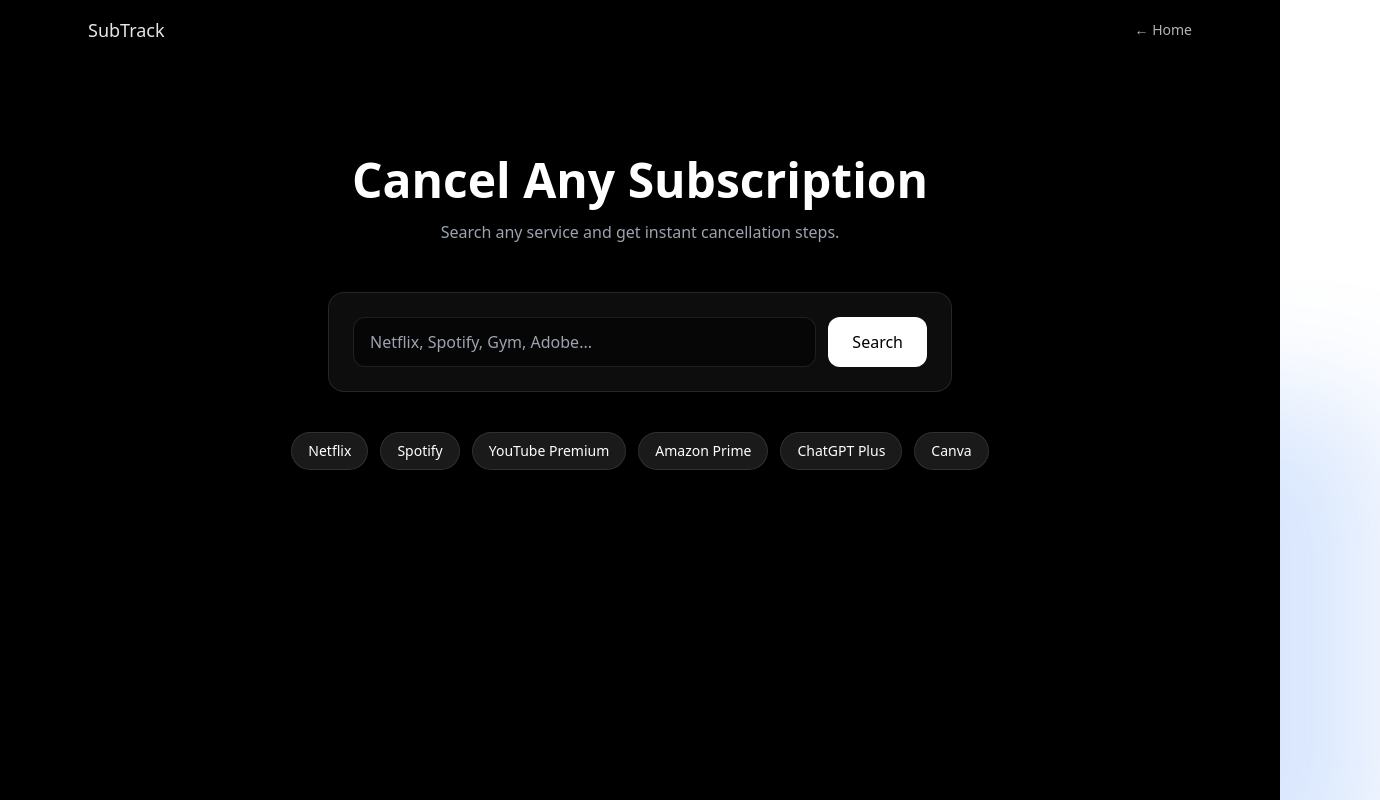
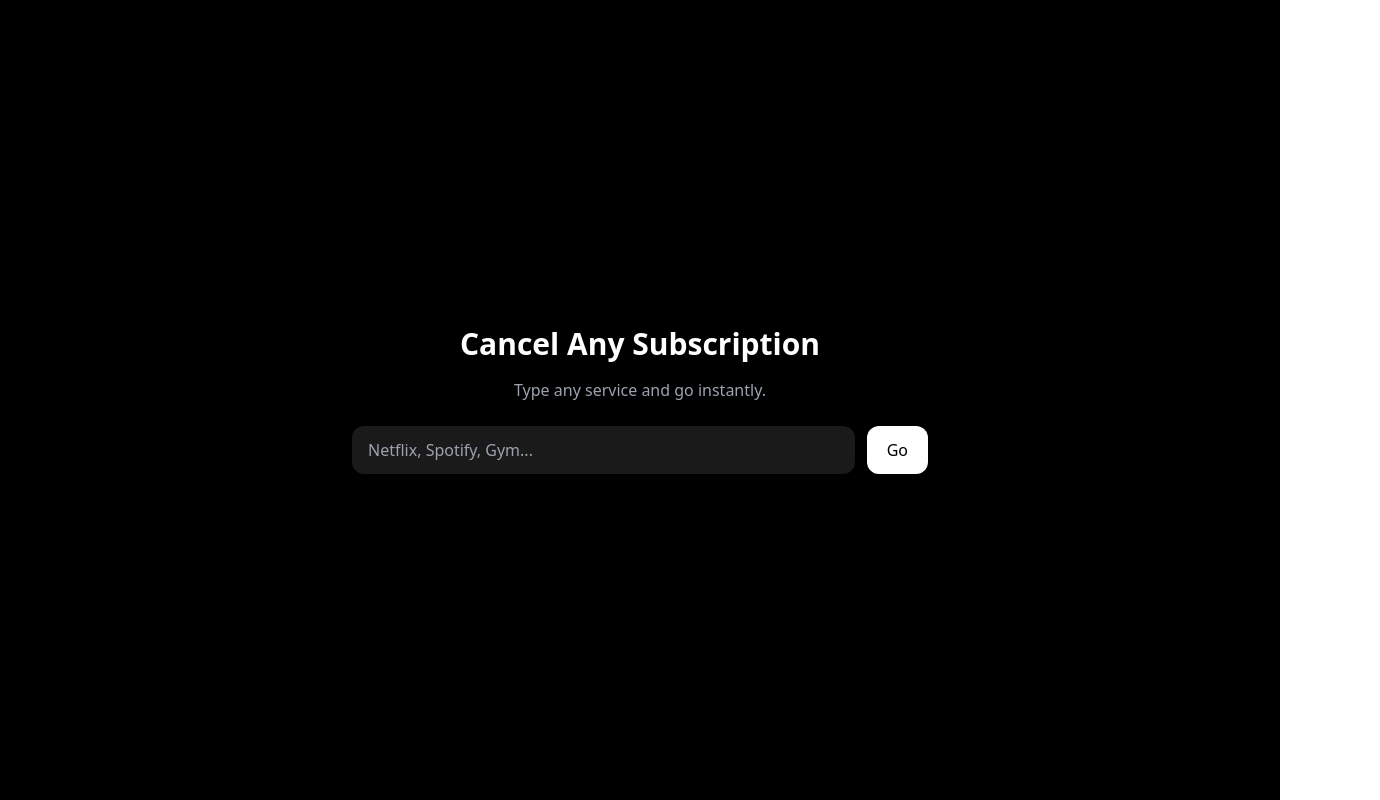
Before and after one commit to editzap/subscription-tracker, a Next.js app: page /cancel in a window 1280 px wide. Shown: the top 800 px of the page, 1380 px wide, since content can reach past the window. Built offline with nearby package versions, Linux system fonts and the light colour scheme.

Commit message:
add static params SEO pages

```diff
--- a/app/cancel/[service]/CancelClient.tsx
+++ /dev/null
@@ -1,81 +0,0 @@
-"use client";
-
-import { motion } from "framer-motion";
-
-export default function CancelClient({ service }: { service: string }) {
-  const name = service.replace(/-/g, " ");
-
-  return (
-    <main className="min-h-screen bg-black text-white overflow-hidden">
-
-      {/* GLOW (same as homepage) */}
-      <div className="absolute inset-0 -z-10">
-        <div className="absolute w-[500px] h-[500px] bg-purple-500 opacity-20 blur-3xl top-[-100px] left-[-100px]" />
-        <div className="absolute w-[500px] h-[500px] bg-blue-500 opacity-20 blur-3xl bottom-[-100px] right-[-100px]" />
-      </div>
-
-      {/* NAV */}
-      <nav className="flex justify-between items-center px-6 py-4 max-w-6xl mx-auto">
-        <div className="text-lg font-medium text-white/90">SubTrack</div>
-        <a href="/cancel" className="text-sm text-white/70 hover:text-white">
-          ← Back
-        </a>
-      </nav>
-
-      {/* HEADER */}
-      <section className="max-w-3xl mx-auto px-6 pt-16 pb-10 text-center">
-
-        <motion.h1
-          initial={{ opacity: 0, y: 40 }}
-          animate={{ opacity: 1, y: 0 }}
-          className="text-4xl font-semibold mb-4"
-        >
-          Cancel {name}
-        </motion.h1>
-
-        <p className="text-gray-400">
-          Follow these steps to stop your subscription.
-        </p>
-
-      </section>
-
-      {/* STEPS */}
-      <section className="max-w-3xl mx-auto px-6 pb-20">
-
-        <div className="bg-white/5 border border-white/10 rounded-2xl p-6 backdrop-blur-xl space-y-4">
-
-          {[
-            `Log into your ${name} account`,
-            "Go to subscription or billing settings",
-            "Click cancel subscription",
-            "Confirm cancellation",
-          ].map((step, i) => (
-            <motion.div
-              key={i}
-              initial={{ opacity: 0, y: 20 }}
-              animate={{ opacity: 1, y: 0 }}
-              transition={{ delay: i * 0.1 }}
-              className="flex gap-3"
-            >
-              <span className="text-white/40">{i + 1}.</span>
-              <span>{step}</span>
-            </motion.div>
-          ))}
-
-        </div>
-
-      </section>
-
-      {/* CTA */}
-      <section className="text-center pb-20">
-        <a
-          href="/tracker"
-          className="bg-white text-black px-6 py-3 rounded-xl hover:scale-105 transition"
-        >
-          Track your subscriptions →
-        </a>
-      </section>
-
-    </main>
-  );
-}
--- a/app/cancel/[service]/page.tsx
+++ b/app/cancel/[service]/page.tsx
@@ -1,37 +1,28 @@
-import { Metadata } from "next";
-import CancelClient from "./CancelClient";
-
-/* ✅ PRE-GENERATE POPULAR PAGES (SEO BOOST) */
-export function generateStaticParams() {
-  return [
-    { service: "netflix" },
-    { service: "spotify" },
-    { service: "youtube-premium" },
-    { service: "amazon-prime" },
-    { service: "chatgpt-plus" },
-    { service: "canva" },
-  ];
-}
-
-/* ✅ SEO METADATA (DYNAMIC FOR EVERY PAGE) */
-export async function generateMetadata({
-  params,
-}: {
-  params: { service: string };
-}): Promise<Metadata> {
-  const name = params.service.replace(/-/g, " ");
-
-  return {
-    title: `How to cancel ${name} subscription`,
-    description: `Step-by-step guide to cancel ${name}. Stop unwanted payments easily.`,
-  };
-}
-
-/* ✅ MAIN PAGE */
 export default function Page({
   params,
 }: {
   params: { service: string };
 }) {
-  return <CancelClient service={params.service} />;
+  const name = params.service.replace(/-/g, " ");
+
+  return (
+    <main className="min-h-screen bg-black text-white flex items-center justify-center px-6">
+
+      <div className="max-w-xl text-center">
+
+        <h1 className="text-3xl font-semibold mb-4">
+          Cancel {name}
+        </h1>
+
+        <div className="text-gray-400 space-y-2">
+          <p>1. Login to {name}</p>
+          <p>2. Open subscription settings</p>
+          <p>3. Click cancel</p>
+          <p>4. Confirm</p>
+        </div>
+
+      </div>
+
+    </main>
+  );
 }
--- a/app/cancel/page.tsx
+++ b/app/cancel/page.tsx
@@ -1,14 +1,11 @@
 "use client";
 
 import { useState } from "react";
-import { useRouter } from "next/navigation";
-import { motion } from "framer-motion";
 
-export default function CancelHome() {
+export default function CancelPage() {
   const [query, setQuery] = useState("");
-  const router = useRouter();
 
-  const handleSearch = () => {
+  const go = () => {
     if (!query) return;
 
     const slug = query
@@ -16,101 +13,41 @@ export default function CancelHome() {
       .trim()
       .replace(/\s+/g, "-");
 
-    router.push(`/cancel/${slug}`);
+    window.location.href = `/cancel/${slug}`;
   };
 
   return (
-    <main className="min-h-screen bg-black text-white overflow-hidden">
+    <main className="min-h-screen bg-black text-white flex items-center justify-center px-6">
 
-      {/* GLOW (same as homepage) */}
-      <div className="absolute inset-0 -z-10">
-        <div className="absolute w-[500px] h-[500px] bg-purple-500 opacity-20 blur-3xl top-[-100px] left-[-100px]" />
-        <div className="absolute w-[500px] h-[500px] bg-blue-500 opacity-20 blur-3xl bottom-[-100px] right-[-100px]" />
-      </div>
+      <div className="max-w-xl w-full text-center">
 
-      {/* NAV */}
-      <nav className="flex justify-between items-center px-6 py-4 max-w-6xl mx-auto">
-        <div className="text-lg font-medium text-white/90">SubTrack</div>
+        <h1 className="text-3xl font-semibold mb-4">
+          Cancel Any Subscription
+        </h1>
 
-        <a
-          href="/"
-          className="text-sm text-white/70 hover:text-white transition"
-        >
-          ← Home
-        </a>
-      </nav>
-
-      {/* HEADER */}
-      <section className="text-center px-6 pt-24 pb-12 max-w-3xl mx-auto">
-
-        <motion.h1
-          initial={{ opacity: 0, y: 40 }}
-          animate={{ opacity: 1, y: 0 }}
-          className="text-5xl font-semibold mb-4"
-        >
-          Cancel Any Subscription
-        </motion.h1>
-
-        <p className="text-gray-400">
-          Search any service and get instant cancellation steps.
+        <p className="text-gray-400 mb-6">
+          Type any service and go instantly.
         </p>
 
-      </section>
-
-      {/* SEARCH CARD */}
-      <section className="max-w-2xl mx-auto px-6">
-
-        <motion.div
-          initial={{ opacity: 0, y: 40 }}
-          animate={{ opacity: 1, y: 0 }}
-          className="bg-white/5 border border-white/10 rounded-2xl p-6 backdrop-blur-xl flex gap-3"
-        >
+        <div className="flex gap-3">
 
           <input
             value={query}
             onChange={(e) => setQuery(e.target.value)}
-            placeholder="Netflix, Spotify, Gym, Adobe..."
-            className="flex-1 bg-black/50 border border-white/10 rounded-xl px-4 py-3 outline-none"
+            placeholder="Netflix, Spotify, Gym..."
+            className="flex-1 bg-white/10 px-4 py-3 rounded-xl outline-none"
           />
 
           <button
-            onClick={handleSearch}
-            className="bg-white text-black px-6 rounded-xl hover:scale-105 transition"
+            onClick={go}
+            className="bg-white text-black px-5 rounded-xl"
           >
-            Search
+            Go
           </button>
-
-        </motion.div>
-
-      </section>
-
-      {/* QUICK SUGGESTIONS */}
-      <section className="max-w-4xl mx-auto px-6 mt-10">
-
-        <div className="flex flex-wrap gap-3 justify-center">
-
-          {[
-            "Netflix",
-            "Spotify",
-            "YouTube Premium",
-            "Amazon Prime",
-            "ChatGPT Plus",
-            "Canva",
-          ].map((item, i) => (
-            <button
-              key={i}
-              onClick={() =>
-                router.push(`/cancel/${item.toLowerCase().replace(/ /g, "-")}`)
-              }
-              className="px-4 py-2 bg-white/10 border border-white/10 rounded-full text-sm hover:bg-white/20 transition"
-            >
-              {item}
-            </button>
-          ))}
 
         </div>
 
-      </section>
+      </div>
 
     </main>
   );
```
